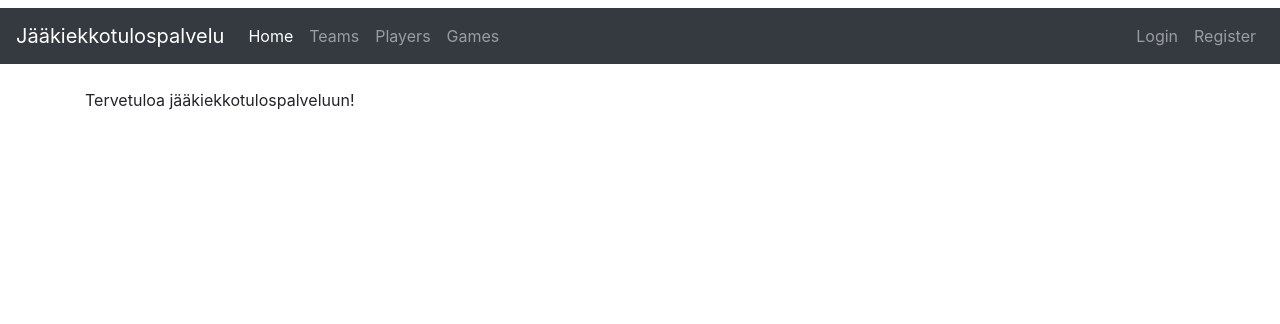
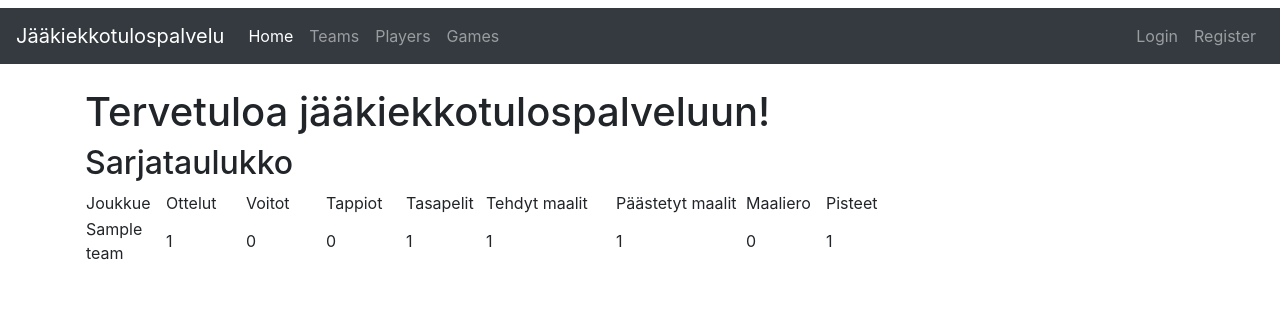
Before and after one commit to metlil/jaakiekkotulospalvelu, a Flask app: page / in a window 1280 px wide. Shown: the top 324 px of the page. Run offline with Flask 2, Linux system fonts and the light colour scheme; tables that the repository leaves empty hold one stand-in row (values such as "Sample post"); some libraries are stand-ins or nearby versions.

Commit message:
Sarjataulukko

```diff
--- /dev/null
+++ b/application/stats/model.py
@@ -0,0 +1,64 @@
+from sqlalchemy import text
+
+from application import db
+
+
+def standings():
+    stmt = text(
+        "SELECT"
+        "  Team.name,"
+        "  COUNT(*) AS game_count,"
+        "  COUNT("
+        "    CASE WHEN"
+        "      (Team.id = Result.home_id AND Result.home_goal_count > Result.guest_goal_count)"
+        "      OR (Team.id = Result.guest_id AND Result.home_goal_count < Result.guest_goal_count)"
+        "    THEN 1"
+        "    ELSE NULL"
+        "    END"
+        "  ) AS win,"
+        "  COUNT("
+        "    CASE WHEN"
+        "      (Team.id = Result.home_id AND Result.home_goal_count < Result.guest_goal_count)"
+        "      OR (Team.id = Result.guest_id AND Result.home_goal_count > Result.guest_goal_count)"
+        "    THEN 1"
+        "    ELSE NULL"
+        "    END"
+        "  ) AS loss,"
+        "  COUNT(CASE WHEN Result.home_goal_count = Result.guest_goal_count THEN 1 ELSE NULL END) AS tie,"
+        "  SUM(CASE WHEN Team.id = Result.home_id THEN Result.home_goal_count ELSE Result.guest_goal_count END) AS goals_for,"
+        "  SUM(CASE WHEN Team.id = Result.home_id THEN Result.guest_goal_count ELSE Result.home_goal_count END) AS goals_against "
+        "FROM"
+        "  ("
+        "    SELECT"
+        "      Game.id,"
+        "      Game.home_id,"
+        "      Game.guest_id,"
+        "      COUNT(CASE WHEN Goal.team_id = Game.home_id THEN 1 ELSE NULL END) AS home_goal_count,"
+        "      COUNT(CASE WHEN Goal.team_id = Game.guest_id THEN 1 ELSE NULL END) AS guest_goal_count"
+        "    FROM"
+        "      Game,"
+        "      Goal"
+        "    WHERE"
+        "      Game.id = Goal.game_id"
+        "    GROUP BY Game.id, Game.home_id, Game.guest_id"
+        "  ) AS Result,"
+        "  Team "
+        "WHERE"
+        "  Team.id = Result.home_id"
+        "  OR Team.id = Result.guest_id "
+        "GROUP BY Team.id"
+    )
+
+    res = db.engine.execute(stmt)
+    response = []
+    for row in res:
+        response.append({
+            "name": row[0], "game_count": row[1], "win": row[2], "loss": row[3],
+            "tie": row[4], "goals_for": row[5], "goals_against": row[6],
+            "goal_difference": row[5] - row[6], "points": 2 * row[2] + row[4]})
+
+    return sorted(response, key=standing_sort, reverse=True)
+
+
+def standing_sort(args):
+    return args["points"], args["goal_difference"], args["goals_for"]
--- a/application/templates/index.html
+++ b/application/templates/index.html
@@ -1,7 +1,66 @@
 {% extends "layout.html" %}
 
 {% block body %}
-    <p>
+    <h1>
         Tervetuloa jääkiekkotulospalveluun!
-    </p>
+    </h1>
+
+    <h2>Sarjataulukko</h2>
+    {% if standings is defined %}
+        <table>
+            <col width="80">
+            <col width="80">
+            <col width="80">
+            <col width="80">
+            <col width="80">
+            <col width="130">
+            <col width="130">
+            <col width="80">
+            <col width="80">
+            <thead>
+            <tr>
+                <td>Joukkue</td>
+                <td>Ottelut</td>
+                <td>Voitot</td>
+                <td>Tappiot</td>
+                <td>Tasapelit</td>
+                <td>Tehdyt maalit</td>
+                <td>Päästetyt maalit</td>
+                <td>Maaliero</td>
+                <td>Pisteet</td>
+            </tr>
+            </thead>
+            {% for standing in standings %}
+                <tr>
+                    <td>
+                        {{ standing.name }}
+                    </td>
+                    <td>
+                        {{ standing.game_count }}
+                    </td>
+                    <td>
+                        {{ standing.win }}
+                    </td>
+                    <td>
+                        {{ standing.loss }}
+                    </td>
+                    <td>
+                        {{ standing.tie }}
+                    </td>
+                    <td>
+                        {{ standing.goals_for }}
+                    </td>
+                    <td>
+                        {{ standing.goals_against }}
+                    </td>
+                    <td>
+                        {{ standing.goal_difference }}
+                    </td>
+                    <td>
+                        {{ standing.points }}
+                    </td>
+                </tr>
+            {% endfor %}
+        </table>
+    {% endif %}
 {% endblock %}
--- a/application/views.py
+++ b/application/views.py
@@ -1,8 +1,9 @@
 from application import app, get_render_page_function
+from application.stats.model import standings
 
 render_page = get_render_page_function('index')
 
 
 @app.route("/")
 def index():
-    return render_page("index.html")
+    return render_page("index.html", standings=standings())
```
